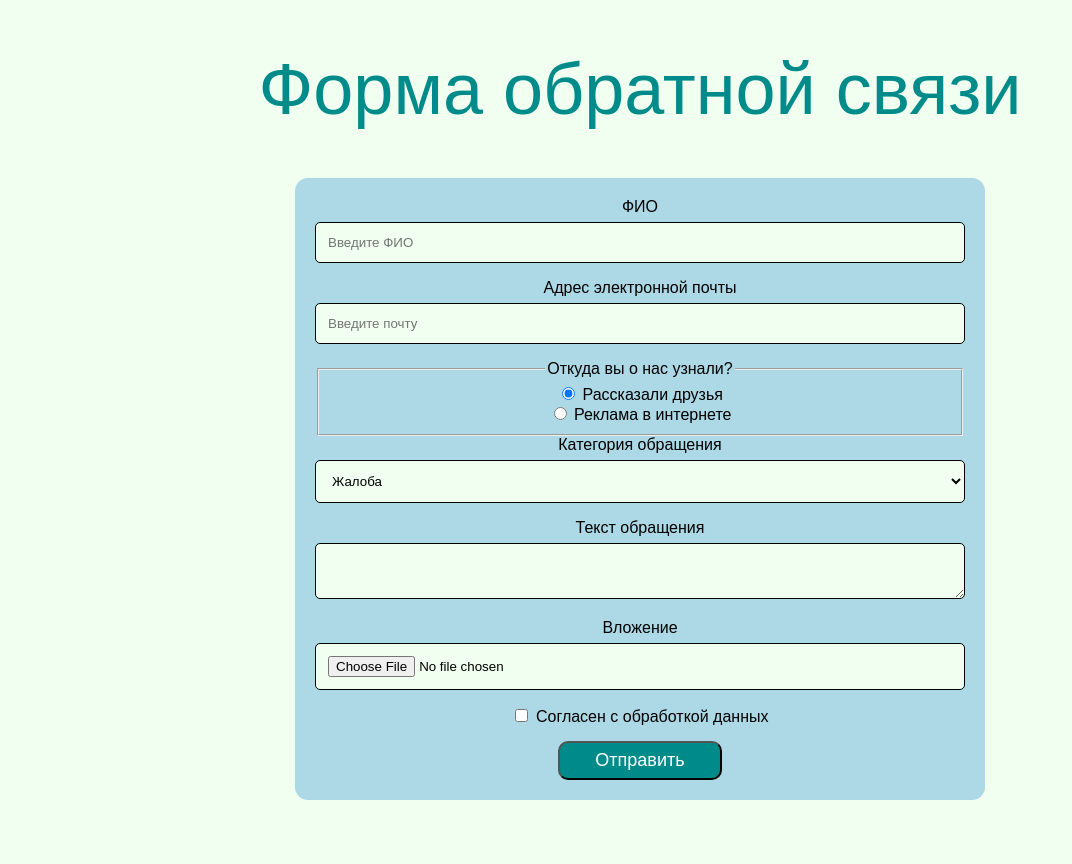
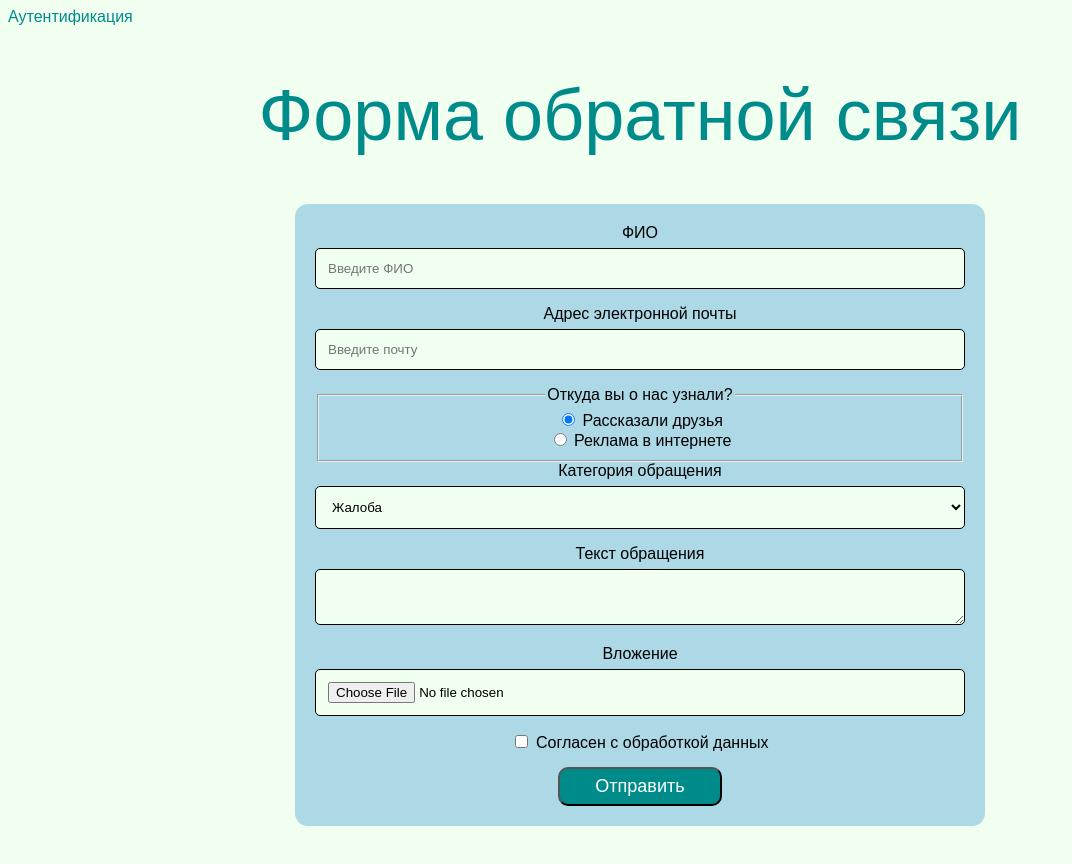
Before and after one commit to Chase666/voytovich-211-351-web-dev-2022-1, a plain HTML site: page lab2/index.html in a window 1280 px wide. Shown: the whole page, without its empty margins (0-1072 px from the left). Before the commit the page ends 843 px from the top, so only its background shows below. Drawn offline with Linux system fonts and the light colour scheme.

Commit message:
lab2 link added

```diff
--- a/lab2/index.html
+++ b/lab2/index.html
@@ -10,6 +10,13 @@
 </head>
 
 <body>
+    <header>
+        <div class="main-menu">
+            <nav class="main-menu">
+                <a href="authform.html">Аутентификация</a>
+            </nav>
+        </div>
+    </header>
     <main>
         <h1>Форма обратной связи</h1>
         <div class="container">
--- a/lab2/style.css
+++ b/lab2/style.css
@@ -58,3 +58,9 @@ textarea {
   background-repeat: no-repeat;
   background-size: cover;
 }
+
+.main-menu a{
+  text-decoration: none;
+  color: darkcyan;
+
+}
```
